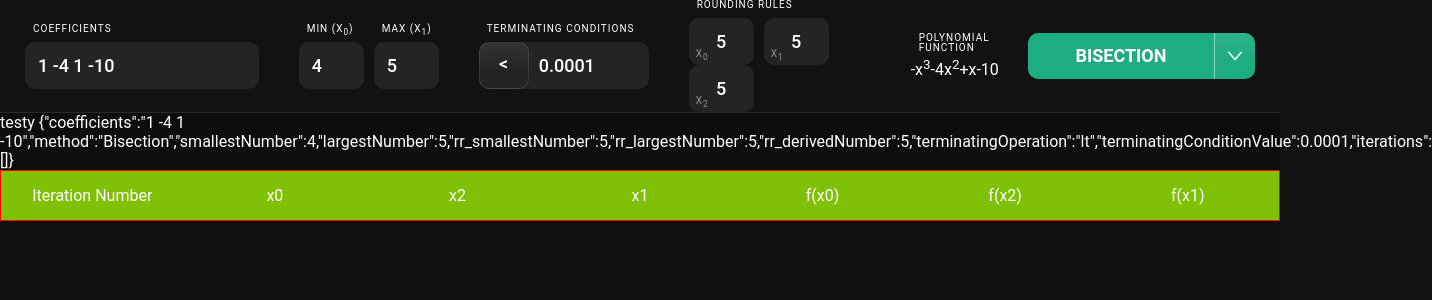
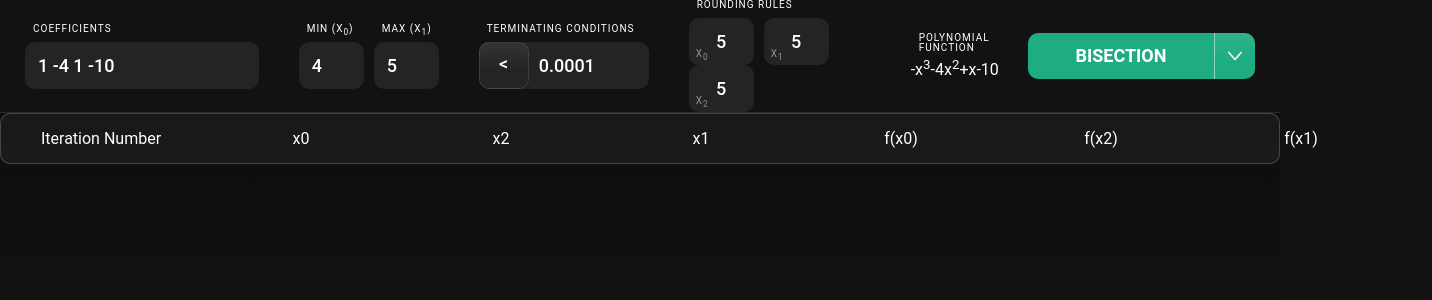
Before and after one commit to marqroldan/numericalmethods, a React app: page / in a window 1280 px wide. Shown: the top 300 px of the page, 1432 px wide, since content can reach past the window. Built offline with nearby package versions, Linux system fonts and the light colour scheme.

Commit message:
Updated styling and structure of IterationRow

```diff
--- a/src/App.tsx
+++ b/src/App.tsx
@@ -186,7 +186,6 @@ export default class App extends React.PureComponent<{}, State> {
           </form>
         </Header>
         <Main>
-          testy {JSON.stringify(this.state)}
           <div>
             <IterationTable data={this.state.iterations} />
           </div>
--- a/src/components/IterationRow/index.tsx
+++ b/src/components/IterationRow/index.tsx
@@ -15,13 +15,21 @@ export default class IterationRow extends React.PureComponent<
     } else {
       return (
         <div className={'IterationRow'}>
-          <div className={'IterationRow__col'}></div>
-          <div className={'IterationRow__col'}></div>
-          <div className={'IterationRow__col'}></div>
-          <div className={'IterationRow__col'}></div>
-          <div className={'IterationRow__col'}></div>
-          <div className={'IterationRow__col'}></div>
-          <div className={'IterationRow__col'}></div>
+          <div className={'IterationRow__col'}>
+            {this.props.iterationNumber}
+          </div>
+          <div className={'IterationRow__col'}>{this.props.smallestNumber}</div>
+          <div className={'IterationRow__col'}>{this.props.derivedNumber}</div>
+          <div className={'IterationRow__col'}>{this.props.largestNumber}</div>
+          <div className={'IterationRow__col'}>
+            {this.props.f_smallestNumber}
+          </div>
+          <div className={'IterationRow__col'}>
+            {this.props.f_derivedNumber}
+          </div>
+          <div className={'IterationRow__col'}>
+            {this.props.f_largestNumber}
+          </div>
         </div>
       );
     }
--- a/src/components/IterationRow/styles.scss
+++ b/src/components/IterationRow/styles.scss
@@ -1,12 +1,14 @@
 .IterationRow {
   display: grid;
-  background-color: pink;
-  grid-template-columns: repeat(7, 1fr);
+  grid-template-columns: repeat(7, minmax(200px, 1fr));
+
+  &:nth-child(odd) {
+    background-color: rgba(255, 255, 255, 0.05);
+  }
 
   &__col {
     display: flex;
     padding: 15px;
-    background: rgba(255, 255, 13, 0.5);
     justify-content: center;
     align-items: center;
     text-align: center;
@@ -23,7 +25,8 @@
   }
 
   &--header {
-    border: 1px solid red;
-    background-color: green;
+    border: 1px solid rgba(255, 255, 255, 0.2);
+    border-radius: 10px;
+    background-color: rgba(255, 255, 255, 0.1);
   }
 }
```
